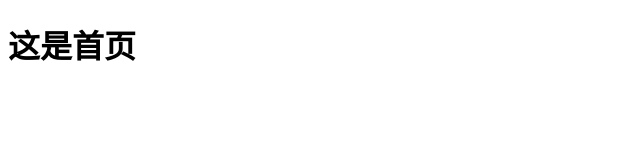
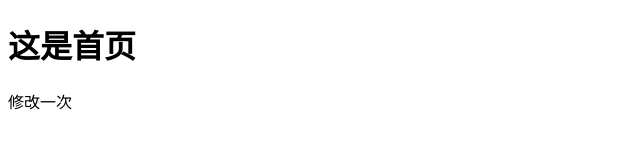
Before and after one commit to limobai-ang/git-demo, a plain HTML site: page index.html in a window 1280 px wide. Shown: the full height of the page, 0-640 px from the left. Drawn offline with Linux system fonts and the light colour scheme.

Commit message:
A程序员的第二次提交

```diff
--- a/index.html
+++ b/index.html
@@ -8,5 +8,6 @@
 </head>
 <body>
     <h1>这是首页</h1>
+    修改一次
 </body>
 </html>
```
